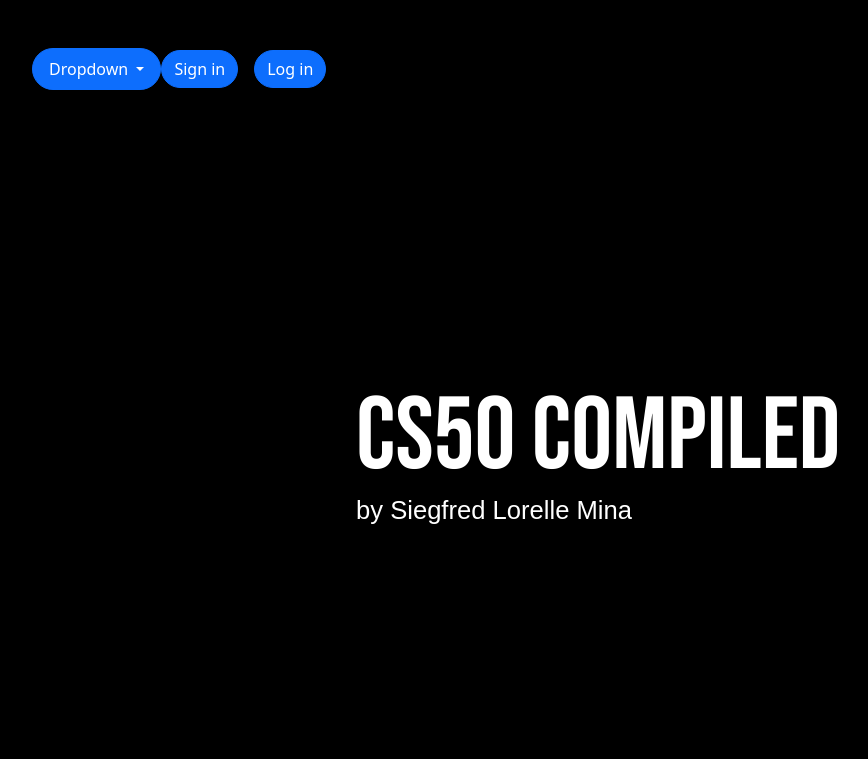
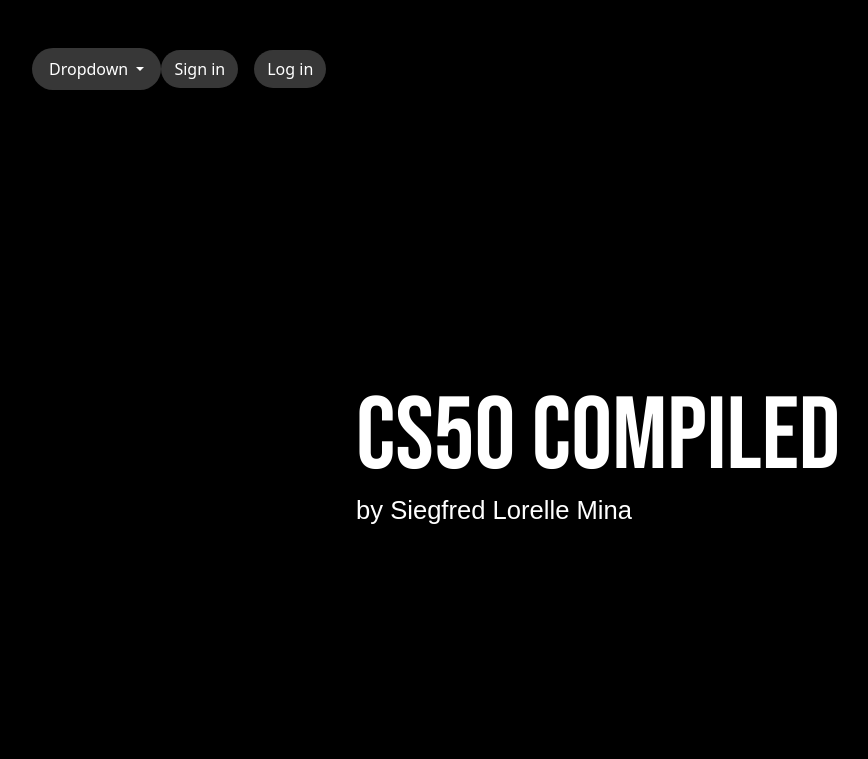
Before and after one commit to SiegfredLorelle/compiled-50, a Flask app: page /promotional in a window 1280 px wide. Shown: the top 759 px of the page, without its empty margins (28-896 px from the left). Run offline with Flask 2, Linux system fonts and the light colour scheme; some libraries are stand-ins or nearby versions; some web fonts are replaced.

Commit message:
6th commit - colors of buttons in nav is correct

```diff
--- a/static/styles.css
+++ b/static/styles.css
@@ -10,6 +10,20 @@
 #title-container {
     height:95vh;
     width: 100%;
+}
+
+/* li #navbarDropdown, #nav-button {
+    background-color: gray;
+} */
+
+#left-side .nav-header nav .container-fluid li a, #nav-button-left {
+    background-color: rgb(55, 55, 55);
+    color: white;
+}
+
+#right-side .nav-header nav .container-fluid li a, #nav-button-right {
+    background-color: rgb(200, 200, 200);
+    color: black;
 }
 
 #title-container .side {
--- a/templates/promotional.html
+++ b/templates/promotional.html
@@ -38,18 +38,18 @@
                 <nav class="navbar p-5">
                   <div class="container-fluid">
                     <li class="nav-item dropdown">
-                      <a class="nav-link btn btn-primary rounded-pill dropdown-toggle" href="#" id="navbarDropdown" role="button" data-bs-toggle="dropdown" aria-expanded="false">
+                      <a class="nav-link btn rounded-pill dropdown-toggle" href="#" id="navbarDropdown" role="button" data-bs-toggle="dropdown" aria-expanded="false">
                         Dropdown
                       </a>
                       <ul class="dropdown-menu" aria-labelledby="navbarDropdown">
-                        <li><a class="dropdown-item" href="#">Action</a></li>
+                        <li><a class="dropdown-item" href="#">Mario</a></li>
                         <li><a class="dropdown-item" href="#">Another action</a></li>
                         <li><a class="dropdown-item" href="#">Something else here</a></li>
                       </ul>
                     </li>
                     <div class="d-grid gap-2 d-md-flex justify-content-md-end">
-                      <button class="btn btn-primary me-md-2 rounded-pill" type="button">Sign in</button>
-                      <button class="btn btn-primary rounded-pill" type="button">Log in</button>
+                      <button class="btn me-md-2 rounded-pill" id="nav-button-left" type="button">Sign in</button>
+                      <button class="btn rounded-pill" id="nav-button-left" type="button">Log in</button>
                     </div>
                   </div>
                 </nav>
@@ -66,7 +66,7 @@
                 <nav class="navbar p-5">
                   <div class="container-fluid">
                     <li class="nav-item dropdown">
-                      <a class="nav-link btn btn-primary rounded-pill dropdown-toggle" href="#" id="navbarDropdown" role="button" data-bs-toggle="dropdown" aria-expanded="false">
+                      <a class="nav-link rounded-pill dropdown-toggle" href="#" id="navbarDropdown" role="button" data-bs-toggle="dropdown" aria-expanded="false">
                         Dropdown
                       </a>
                       <ul class="dropdown-menu" aria-labelledby="navbarDropdown">
@@ -76,8 +76,8 @@
                       </ul>
                     </li>
                     <div class="d-grid gap-2 d-md-flex justify-content-md-end">
-                      <button class="btn btn-primary me-md-2 rounded-pill" type="button">Sign in</button>
-                      <button class="btn btn-primary rounded-pill" type="button">Log in</button>
+                      <button class="btn me-md-2 rounded-pill" id="nav-button-right" type="button">Sign in</button>
+                      <button class="btn rounded-pill" id="nav-button-right" type="button">Log in</button>
                     </div>
                   </div>
                 </nav>
```
